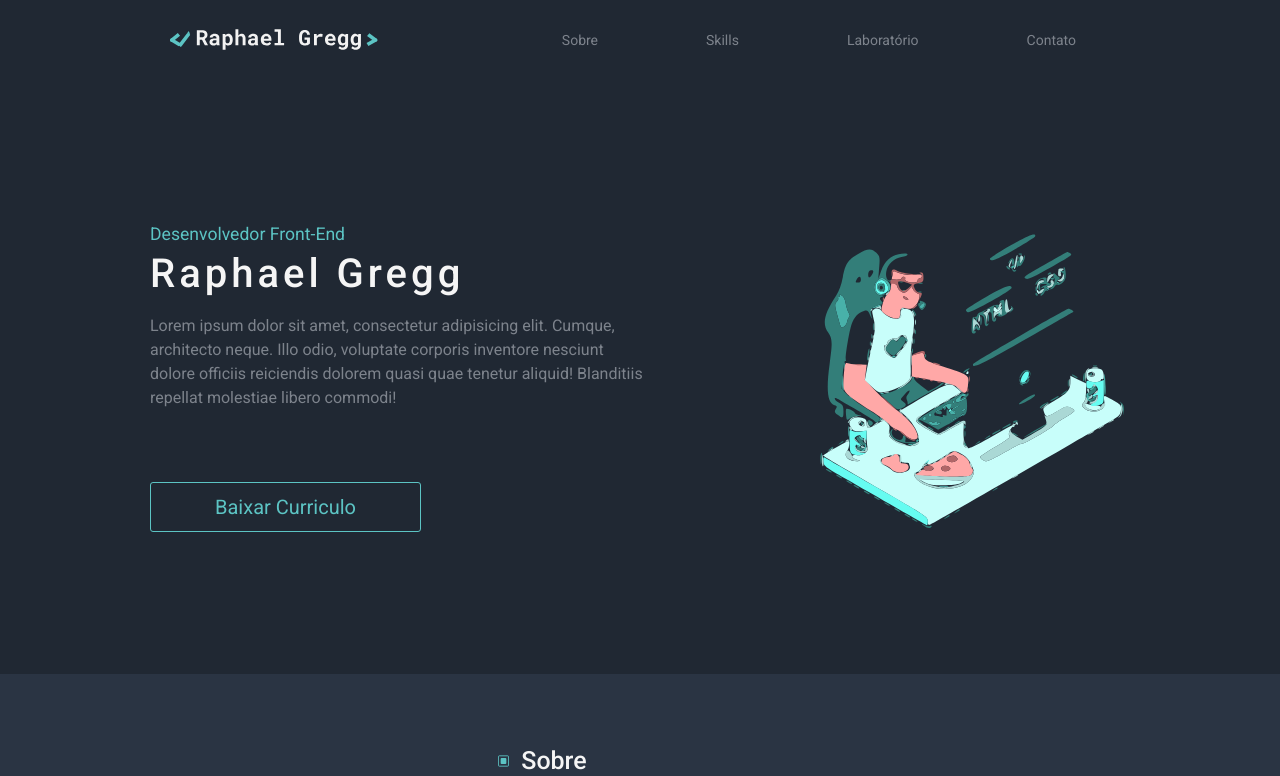
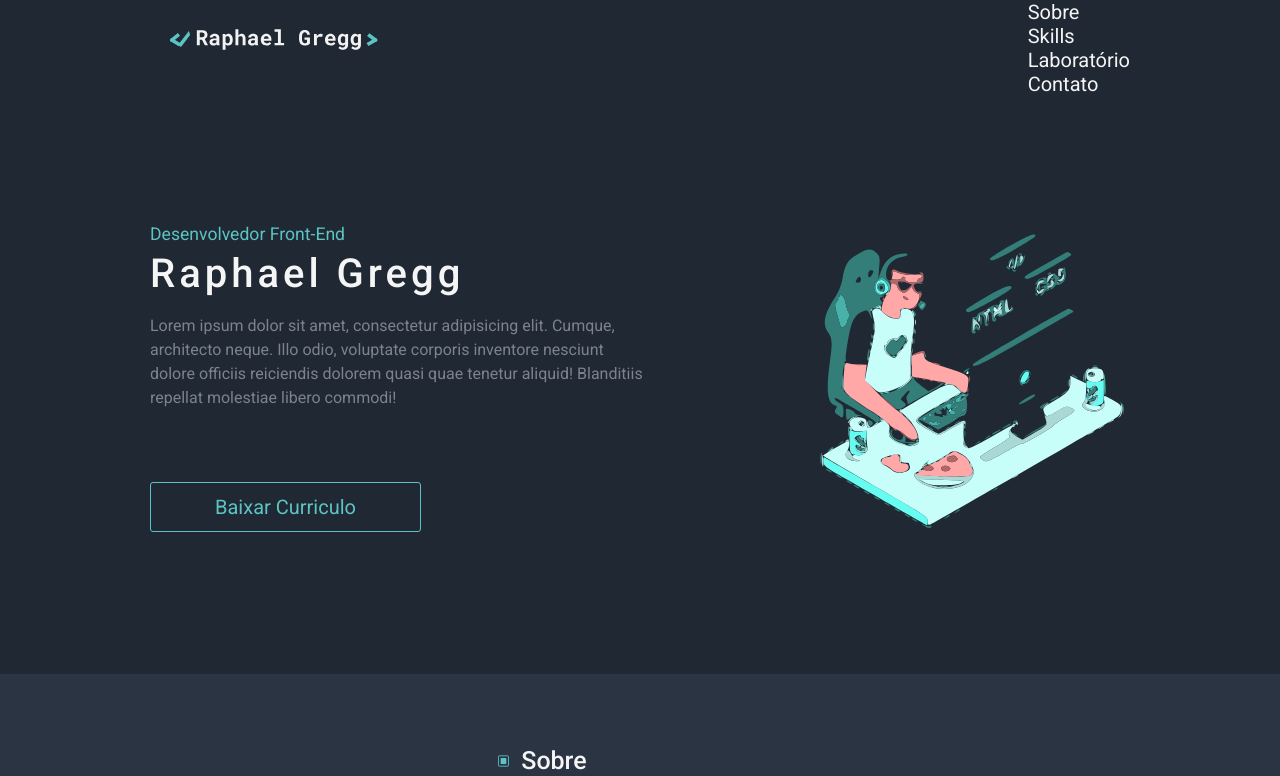
Before and after one commit to raphaelgregg/portfolio, a React (Vite) app: page / in a window 1280 px wide. Shown: the top 776 px of the page. Built offline with nearby package versions, Linux system fonts and the light colour scheme.

Commit message:
create menu hamburgue

```diff
--- a/src/components/Header/index.tsx
+++ b/src/components/Header/index.tsx
@@ -4,13 +4,8 @@ import brandIcon from '../../assets/brand.svg'
 export function Header() {
   return (
     <HeaderContainer>
-      <img src={brandIcon} />
-      <div className='menu-section on'>
-        <div className='menu-toggle'>
-          <div className='one'></div>
-          <div className='two'></div>
-          <div className='three'></div>
-        </div>
+      <img src={brandIcon} alt="logo" />
+        <section>
           <nav>
             <ul>
               <li><a href="#about">Sobre</a></li>
@@ -19,7 +14,7 @@ export function Header() {
               <li><a href="#contact">Contato</a></li>
             </ul>
           </nav>
-      </div>
+        </section>
     </HeaderContainer>
   )
 }
--- a/src/components/Header/styles.ts
+++ b/src/components/Header/styles.ts
@@ -16,10 +16,56 @@ export const HeaderContainer = styled.header`
     padding: 15px 0;
   }
 
-  div.menu-section {
+   > section { display: flex;
+    gap: 2rem;
+
+    &:last-child {
+      gap: 1rem;
+    }
+
+    > img {
+      width: 230px;
+
+      @media(max-width: 500px) {
+        width: 120px;
+      }
+    }
+    > nav {
+      display: flex;
+      gap: 1rem;
+
+      a {
+        font-size: 20px;
+        position: relative;
+
+        &:before {
+          content: '';
+          border-radius: 50px;
+          bottom: 0px;
+          position: absolute;
+          width: 0%;
+          height: 2px;
+          background: #3CA63A;
+          transition: .3s;
+        }
+
+        &:hover {
+          &:before {
+            width: 100%;
+          }
+        }
+      }
+    }
+
+    .mobile {
+      display: none;
+    }
+
+
   }
+`;
 
-  nav, ul {
+/* nav, ul {
     display: flex;
     align-items: center;
     height:100%;
@@ -32,12 +78,12 @@ export const HeaderContainer = styled.header`
 
     a {
       /* background-color: blue; */
-      color: ${({theme}) => theme.COLORS.GREY_100};
+      /* color: ${({theme}) => theme.COLORS.GREY_100};
       font-size: 1.4rem;
-      padding: 1rem 2.4rem;
+      padding: 1rem 2.4rem; */
       /* transition: all 250ms linear 0s; */
 
-      border-top: 3px solid transparent;
+      /* border-top: 3px solid transparent;
       border-bottom: 3px solid transparent;
       border-radius: 2px;
 
@@ -46,6 +92,5 @@ export const HeaderContainer = styled.header`
       &:hover {
       border-bottom: 3px solid${({theme}) => theme.COLORS.BLUE_500};
       }
-    }
-  }
-`;
+    } */
+  /* }  */
--- /dev/null
+++ b/src/components/MenuMobile/styles.ts
@@ -0,0 +1,5 @@
+import styled from 'styled-components';
+
+export const ContainerMenuMobile = styled.div`
+
+`;
--- a/src/layouts/DefaultLayout/index.tsx
+++ b/src/layouts/DefaultLayout/index.tsx
@@ -2,8 +2,11 @@ import { Header } from '../../components/Header';
 import {Outlet} from 'react-router-dom';
 import { LayoutContainer } from './styles';
 import { Footer } from '../../components/Footer';
+import { useState } from 'react';
 
 export function DefaultLayout() {
+  // const [menuIsVisible, setMenuIsVisible] = useState(true);
+
   return (
     <LayoutContainer>
       <Header />
--- a/src/styles/global.ts
+++ b/src/styles/global.ts
@@ -32,7 +32,7 @@ export const GlobalStyle = createGlobalStyle`
     cursor: pointer;
   }
 
-  nav, ul, li {
+  ul {
     list-style-type: none;
   }
 
@@ -89,77 +89,15 @@ export const GlobalStyle = createGlobalStyle`
   }
 
   @media (max-width: 540px) {
-    nav {
-      display: none;
+
+  }
+
+  @media(max-width: 900px) {
+      .mobile {
+        display: initial;
+      }
+      > nav {
+        display: none;
+      }
     }
-
-    .one,
-    .two,
-    .three {
-      background-color: #fff;
-      height: 5px;
-      width: 100%;
-      margin: 6px auto;
-
-      transition-duration: 0.3s;
-    }
-
-    .menu-toggle {
-      width: 40px;
-      height: 30px;
-      margin-right: 20px;
-    }
-
-    /* fullscreen */
-    .menu-section.on {
-      position: absolute;
-      top: 0;
-      left: 0;
-
-      width: 100vw;
-      height: 100vh;
-
-      z-index: 10;
-
-    }
-
-    .menu-section.on nav {
-      display: block;
-    }
-
-    .menu-section.on .menu-toggle {
-      position: absolute;
-      right: 0;
-      top: 15px;
-    }
-
-    .menu-section.on .menu-toggle .one{
-      transform: rotate(45deg) translate(7px, 7px);
-    }
-
-    .menu-section.on .menu-toggle .two{
-      opacity: 0;
-    }
-
-    .menu-section.on .menu-toggle .three{
-      transform: rotate(-45deg) translate(7px, -10px);
-    }
-
-    .menu-section.on nav ul{
-      text-align: center;
-      display: flex;
-      flex-direction: column;
-
-      justify-content: center;
-
-      background-color: ${({theme}) => theme.COLORS.GREEN_500};
-    }
-
-    .menu-section.on nav ul a{
-      transition: 0.5s;
-      font-size: 3rem;
-      line-height: 4rem;
-      display: block;
-    }
-  }
 `;
```
Also changed, not shown: src/components/MenuMobile/index.tsx (added, +26 -0 lines). Lines whose indentation alone changed are shown as unchanged.
